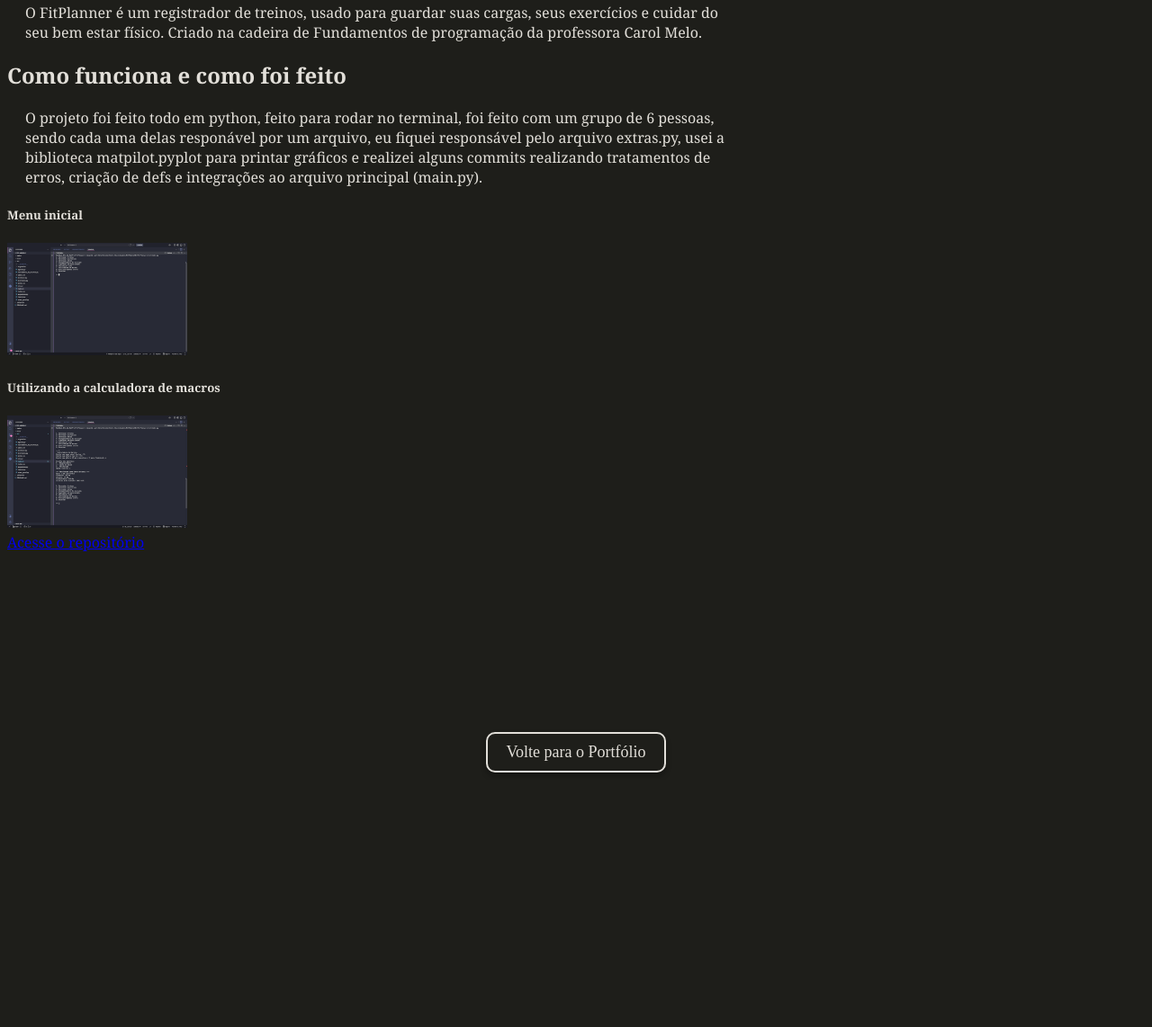
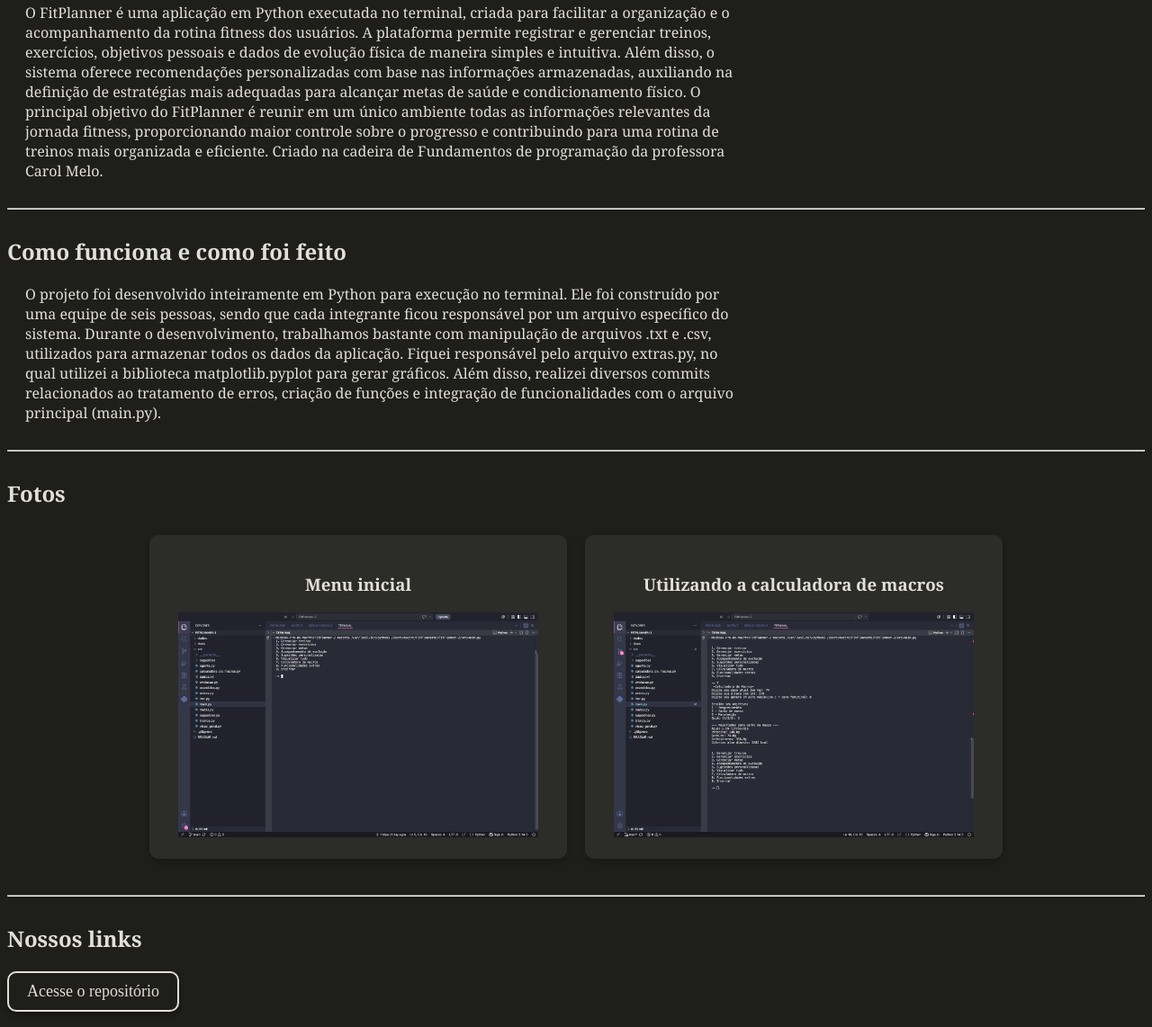
Before and after one commit to joaogpedrosa/portfolio.ic, a plain HTML site: page fitplanner.html in a window 1280 px wide. Shown: the part 70-1212 px from the top of the page at 90% size. Before the commit the page ends 937 px from the top, so only its background shows below. Drawn offline with Linux system fonts and the light colour scheme.

Commit message:
Update fitplanner.html

```diff
--- a/fitplanner.html
+++ b/fitplanner.html
@@ -1,5 +1,5 @@
 <!DOCTYPE html>
-<html lang="en">
+<html lang="pt-BR">
 <head>
     <meta charset="UTF-8">
     <meta name="viewport" content="width=device-width, initial-scale=1.0">
@@ -14,27 +14,39 @@
 <body id="Fitplanner">
     <section>
     <h1>FitPlanner</h1>
-    <p>O FitPlanner é um registrador de treinos, usado para guardar suas cargas, seus exercícios e cuidar do seu bem estar físico.
+    <p>O FitPlanner é uma aplicação em Python executada no terminal, criada para facilitar a organização e o acompanhamento da rotina fitness dos usuários. A plataforma permite registrar e gerenciar treinos, exercícios, objetivos pessoais e dados de evolução física de maneira simples e intuitiva.
+       Além disso, o sistema oferece recomendações personalizadas com base nas informações armazenadas, auxiliando na definição de estratégias mais adequadas para alcançar metas de saúde e condicionamento físico.
+       O principal objetivo do FitPlanner é reunir em um único ambiente todas as informações relevantes da jornada fitness, proporcionando maior controle sobre o progresso e contribuindo para uma rotina de treinos mais organizada e eficiente.
         Criado na cadeira de Fundamentos de programação da professora Carol Melo.
     </p>
     </section>
+    <hr>
     <section>
         <h2>Como funciona e como foi feito</h2>
-        <p>O projeto foi feito todo em python, feito para rodar no terminal, foi feito com um grupo de 6 pessoas, sendo cada
-            uma delas responável por um arquivo, eu fiquei responsável pelo arquivo extras.py, usei a biblioteca matpilot.pyplot para printar gráficos e realizei alguns commits realizando tratamentos de erros, criação de defs e integrações ao arquivo principal (main.py).
+        <p>O projeto foi desenvolvido inteiramente em Python para execução no terminal. Ele foi construído por uma equipe de seis pessoas, sendo que cada integrante ficou responsável por um arquivo específico do sistema.
+Durante o desenvolvimento, trabalhamos bastante com manipulação de arquivos .txt e .csv, utilizados para armazenar todos os dados da aplicação.
+Fiquei responsável pelo arquivo extras.py, no qual utilizei a biblioteca matplotlib.pyplot para gerar gráficos. Além disso, realizei diversos commits relacionados ao tratamento de erros, criação de funções e integração de funcionalidades com o arquivo principal (main.py).
         </p>
+       </section>
+       <hr>
+       <section>
+        <h2>Fotos</h2>
+    <div class="ftsprojetos">
+        <div class="foto-item">
+            <h3>Menu inicial</h3>
+            <img src="fotos/fit1.png" alt="Menu inicial" width="400">
+        </div>
+        <div class="foto-item">
+            <h3>Utilizando a calculadora de macros</h3>
+            <img src="fotos/fit2.png" alt="Calculadora de macros" width="400">
+        </div>
+    </div>
+</section>
+<hr>
+    <section>
+        <h2>Nossos links</h2>
         <div>
-            <h5>Menu inicial</h5>
-            <img src="fotos/fit1.png" alt="" width="200px">
-        </div>
-        <div>
-            <h5>Utilizando a calculadora de macros</h5>
-            <img src="fotos/fit2.png" alt="" width="200px">
-        </div>
-    </section>
-    <section>
-        <div>
-        <a href="https://github.com/Flepersons/FitPlanner#" target="_blank">Acesse o repositório</a>
+        <a href="https://github.com/Flepersons/FitPlanner#" target="_blank" class="botao-interativo">Acesse o repositório</a>
         </div>
     </section>
 
```
